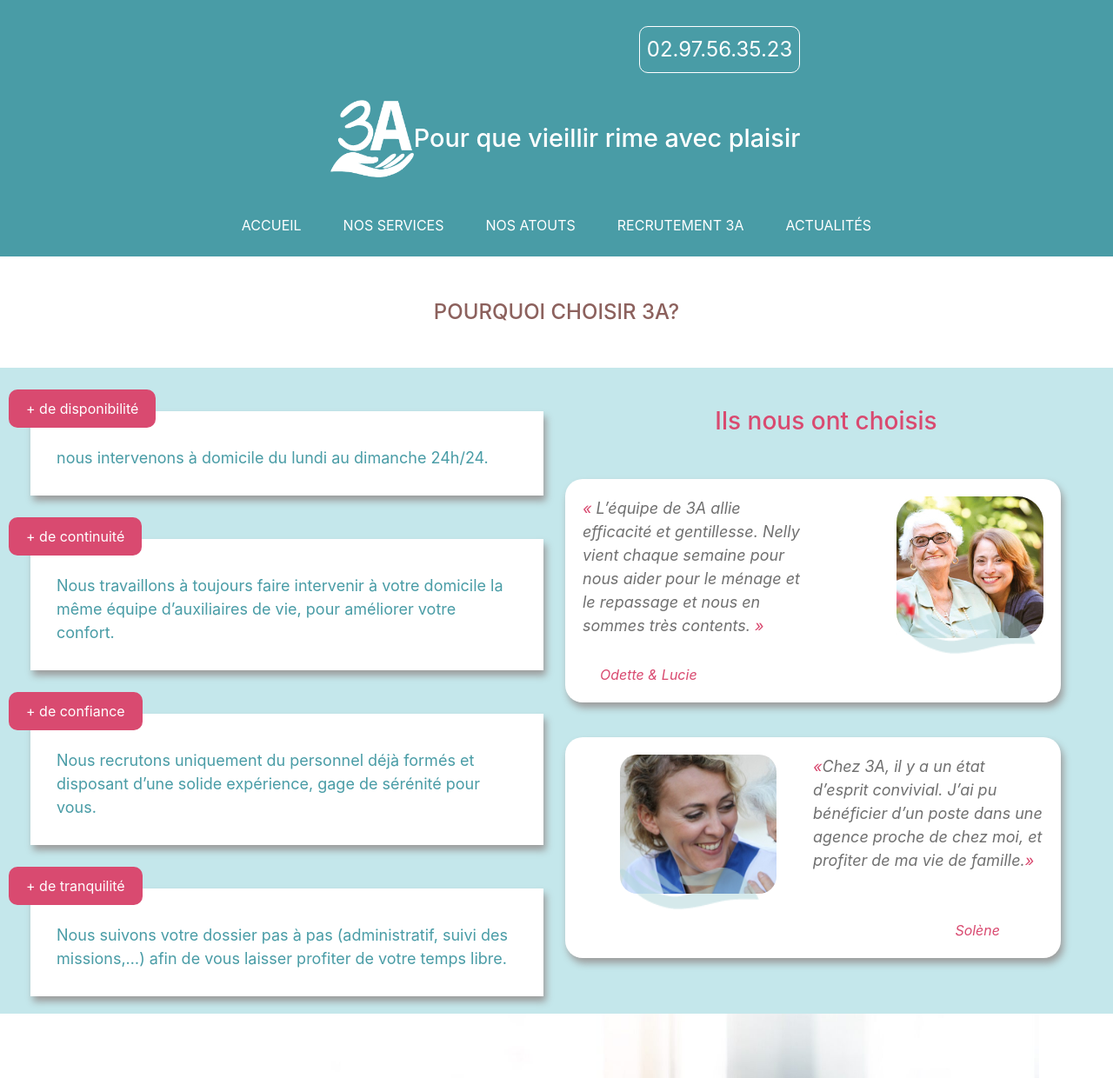
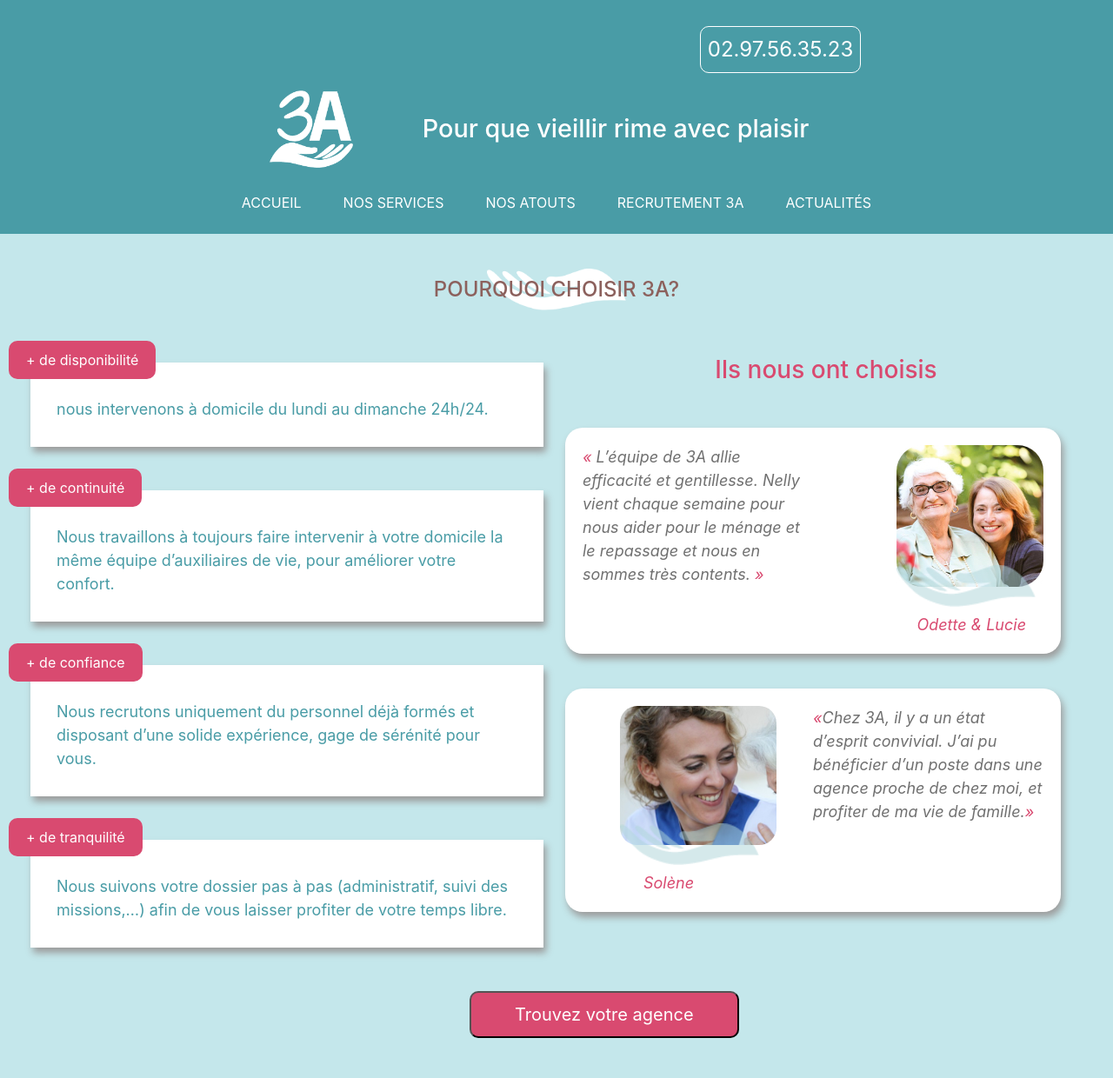
Before and after one commit to Big-Jul/La-Team-Win, a website: page src/index.html in a window 1280 px wide. Shown: the top 1240 px of the page at 87% size. Drawn offline with nearby package versions, Linux system fonts and the light colour scheme; files that its build step writes are made by us from their sources.

Commit message:
ajout bouton trouver agence

```diff
--- a/src/index.html
+++ b/src/index.html
@@ -68,8 +68,9 @@
 
 
 <!-- ======================SECTION 3 POURQUOI JULIA=========================== -->
+<section class="temoignage">
 <h2 class="section-title">pourquoi choisir 3A?</h2>
-<section class="pourquoi">
+<div class="pourquoi">
 
      <div class="pourquoi-inner container">
 
@@ -101,7 +102,7 @@
 <div class="part-2">
 <h3 class="title-bis">Ils nous ont choisis</h3>
   <div class="row">
-<article class="tem enable-rounded">
+<article id="tem-bis" class=" tem enable-rounded">
 <div class="article-content bg-white enable-rounded ">
   <p class="comm"> <span class="guill">«</span> L’équipe de 3A allie
     efficacité et gentillesse. Nelly vient chaque semaine pour nous aider pour le ménage et le repassage et nous en sommes très contents. <span class="guill">»</span></p>
@@ -129,10 +130,9 @@
   </div>
 </div>
 </div>
-
-
-   </section>
-
+</div>
+<button class="find-us">Trouvez votre agence</button>
+</section>
 
 
 <!-- ======================FIN SECTION=========================== -->
--- a/src/scss/layouts/_header.scss
+++ b/src/scss/layouts/_header.scss
@@ -10,6 +10,7 @@
    text-align: right;
    width: fit-content;
    margin-left: auto;
+   margin-bottom: 0;
    color: white;
    padding: 0.5rem;
    border: solid white 1px;
@@ -37,11 +38,13 @@
      header h3{
          font-size: 1.8rem;
          color: white;
-         margin-top: -20px;
-         margin-bottom: 20px;
      }
 
      @media(min-width: 768px){
+
+        .header{
+            padding: 30px 0 0;
+        }
 
         .header-content{
             display: flex;
@@ -51,7 +54,7 @@
         }
 
         .header-content img{
-            margin: 15px 0 15px 20px;
+            margin: 20px;
             left: 10px;
         }
 
@@ -69,9 +72,7 @@
            header h3 {
             font-size: 1.8rem;
             color: white;
-            margin-top: auto;
-            margin-bottom: 70px;
-            margin: auto;
+            margin: auto 60px;
        }
 
         header ul li{
--- a/src/scss/layouts/_home.scss
+++ b/src/scss/layouts/_home.scss
@@ -1,17 +1,20 @@
 //------------------ SECTION POURQUOI JULIA ------------------
 
 //------------------ CARTES AVANTAGES  ------------------
+.temoignage{
+  background-color: rgb(196, 231, 235);
+  padding: 30px 0;
+}
 .pourquoi{
   display: flex;
   flex-direction: column;
   align-items: center;
-  background-color: rgb(196, 231, 235);
   padding: 25px 0;
 }
 
 
 .section-title{
-  margin: 30px auto;
+  margin: 0 auto;
   background: url(../../images/bg-main-pourquoi.png) no-repeat center;
   background-size: 10rem;
   color: #8C615D;
@@ -80,9 +83,6 @@
   color: #D94A70;
 }
 
-.tem{
-  margin-right: auto;
-}
 
 .tem-img{
   right: 10px;
@@ -123,9 +123,23 @@
   }
 }
 
+.find-us{
+  font-size: 20px;
+  background-color: #D94A70;
+  padding: 10px 50px;
+  border-radius: 10px;
+  color: white;
+  margin: 30px 0 30px calc(50% - 100px);
+}
+
 @media(min-width:426px){
+
+   #tem-bis{
+     margin-left: auto;
+   }
+
   .noms{
-    font-size: medium;
+    font-size: 18px;
     margin-top: 20px;
     margin-left: 0;
   }
@@ -145,11 +159,12 @@
 
 .main-tem{
   width: 160px;
-  margin: -30px auto 0;
+  margin: -25px auto 0;
 }
 }
 
-@media(min-width:769px){
+
+@media(min-width:964px){
 
 .pourquoi{
   display: flex;
@@ -165,6 +180,7 @@
 .part-2{
   flex-basis: 45%;
 }
+
 .avt-card{
   width: auto;
 }
@@ -172,6 +188,19 @@
 .title-bis{
   margin-block-start: 0;
 }
+#tem-bis{
+  margin-left: 0 ;
+}
 
+.noms{
+  font-size: 18px;
+  margin-top: 20px;
+  margin-left: auto;
+}
+
+#tem-2 .noms {
+    margin-right: auto;
+    padding-right: 50px;
+}
 }
 //------------------ END SECTION POURQUOI JULIA ------------------
```
